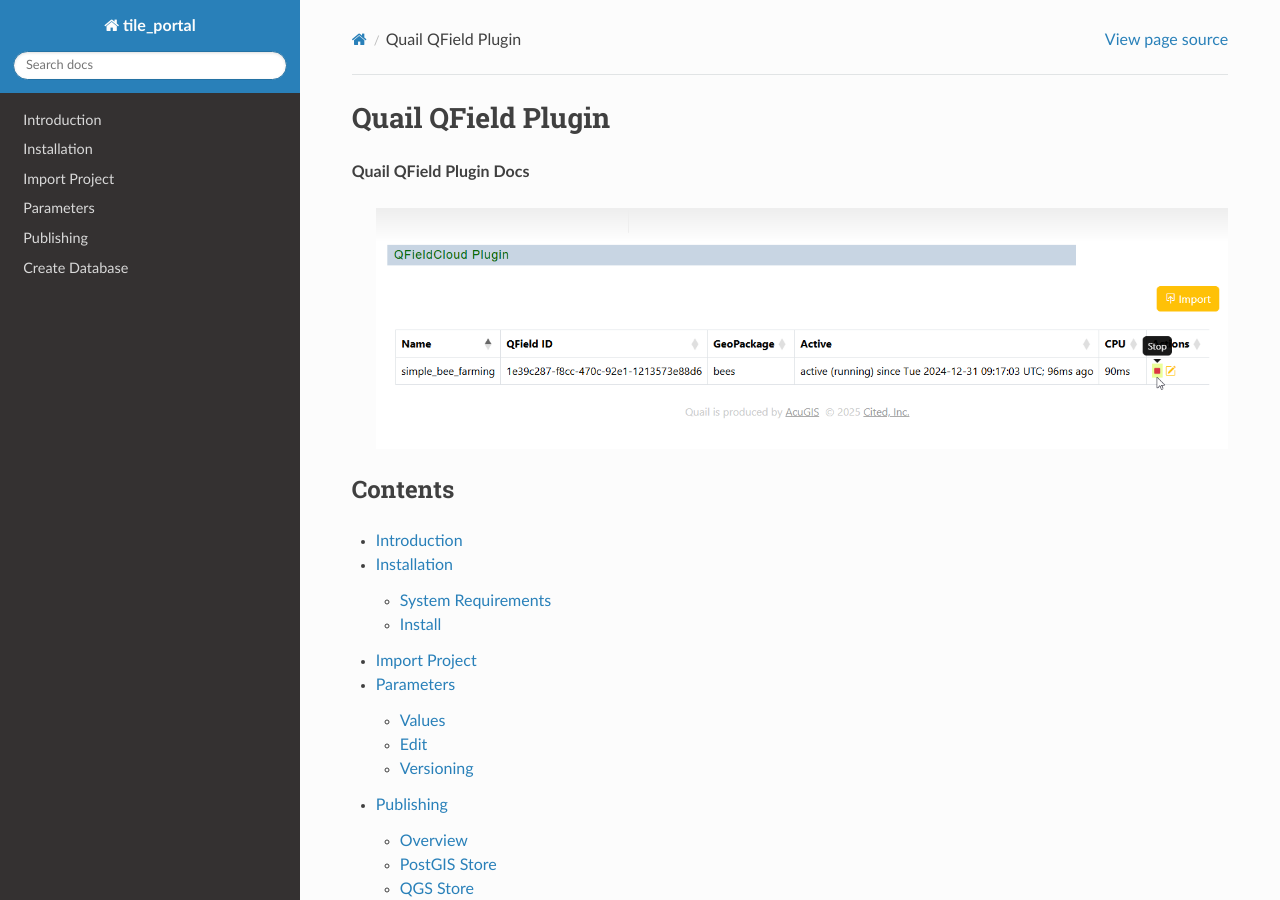
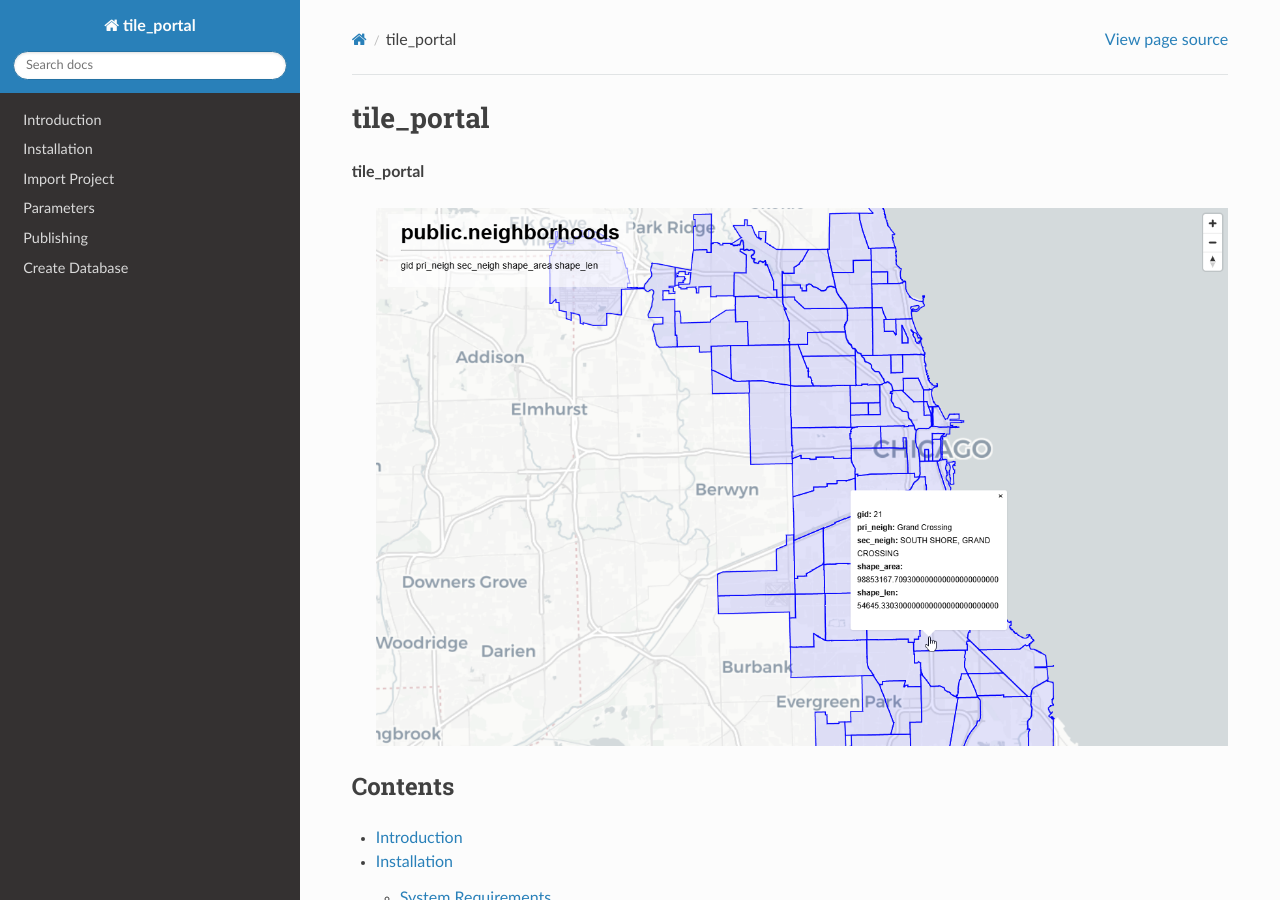
Before and after one commit to AcuGIS/Tile-Portal, a Sphinx documentation site: the page built from docs/source/index.rst, in a window 1280 px wide and 900 px high. Built offline with Sphinx 7.4.7 and the Read the Docs theme 3.1.0, drawn with Linux system fonts in a browser that asks for light colours.

Commit message:
Update index.rst

```diff
--- a/docs/source/index.rst
+++ b/docs/source/index.rst
@@ -1,12 +1,11 @@
-Quail QField Plugin
+tile_portal
 ===================================
 
-**Quail QField Plugin Docs**
+**tile_portal**
 
 
 
-   .. image:: qf-2.png
-
+   .. image:: _static/map.png
 
 
 
```
